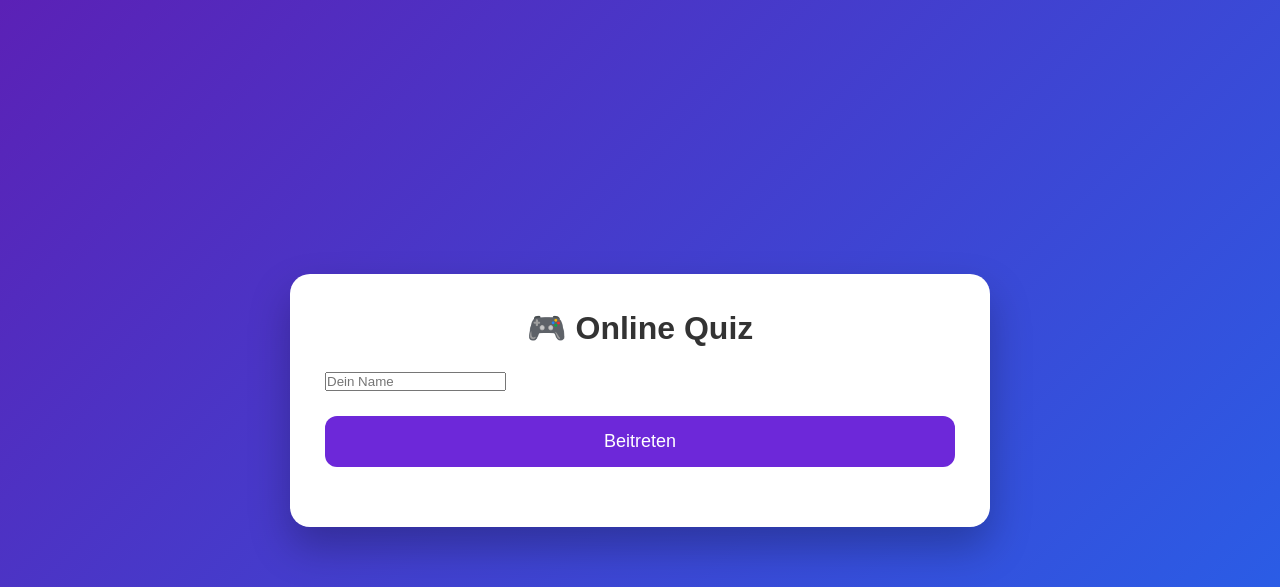
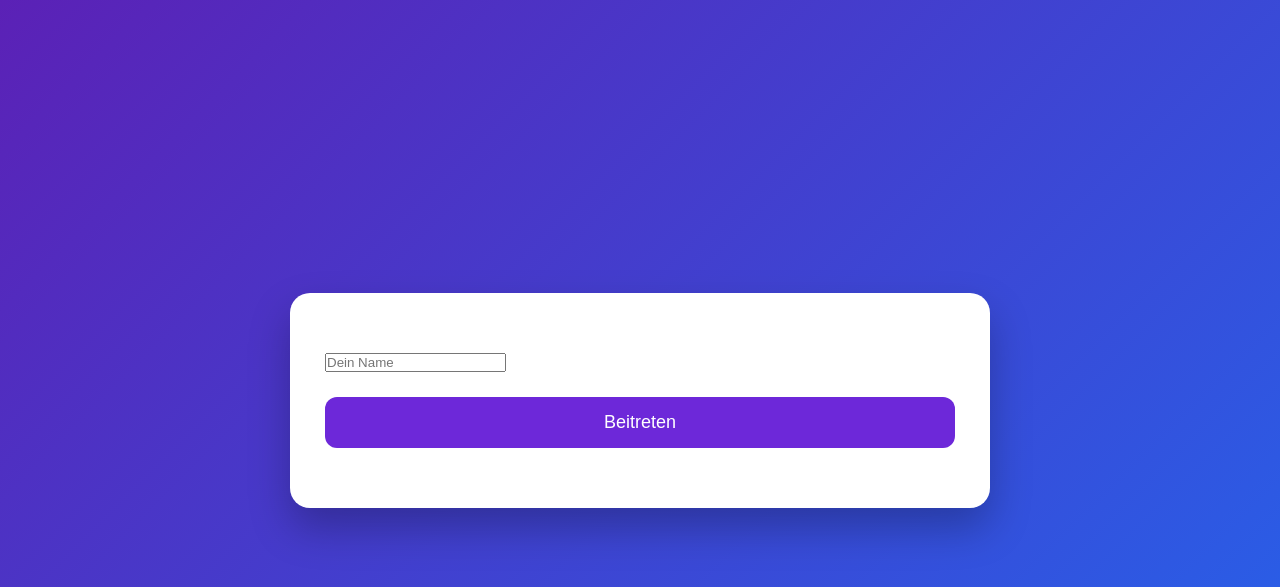
Before and after one commit to kallingerflorian-spec/online-quiz, a Flask app: page / in a window 1280 px wide. Shown: the top 587 px of the page. Run offline with Flask 3, Linux system fonts and the light colour scheme; some libraries are stand-ins or nearby versions.

Commit message:
Update index.html

```diff
--- a/templates/index.html
+++ b/templates/index.html
@@ -5,7 +5,7 @@
 
 <meta charset="UTF-8">
 
-<title>Online Quiz</title>
+<title> MA-Überprüfung </title>
 
 <link rel="stylesheet" href="{{ url_for('static', filename='style.css') }}">
 
@@ -19,7 +19,7 @@
 
 <div class="container">
 
-<h1>🎮 Online Quiz</h1>
+<h1> </h1>
 
 <div id="login">
 
```
